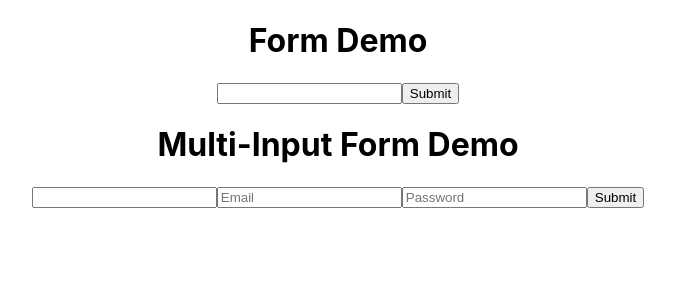
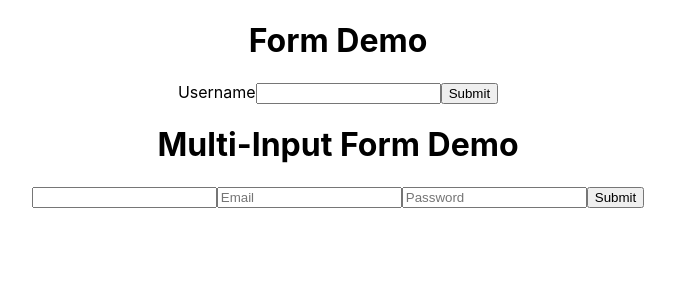
Before and after one commit to Wings30306/react-forms, a React (Create React App) app in the folder forms/: page / in a window 1280 px wide. Shown: the top 300 px of the page, without its empty margins (302-977 px from the left). Built offline with nearby package versions, Linux system fonts and the light colour scheme.

Commit message:
Add a label to single-input form

```diff
--- a/forms/src/Form.js
+++ b/forms/src/Form.js
@@ -26,7 +26,9 @@ class Form extends Component {
             <div>
                 <h1>Form Demo</h1>
                 <form onSubmit={this.handleSubmit}>
+                    <label htmlFor="username">Username</label>
                     <input
+                        id="username"
                         type="text"
                         value={this.state.username}
                         onChange={this.handleChange}
```
